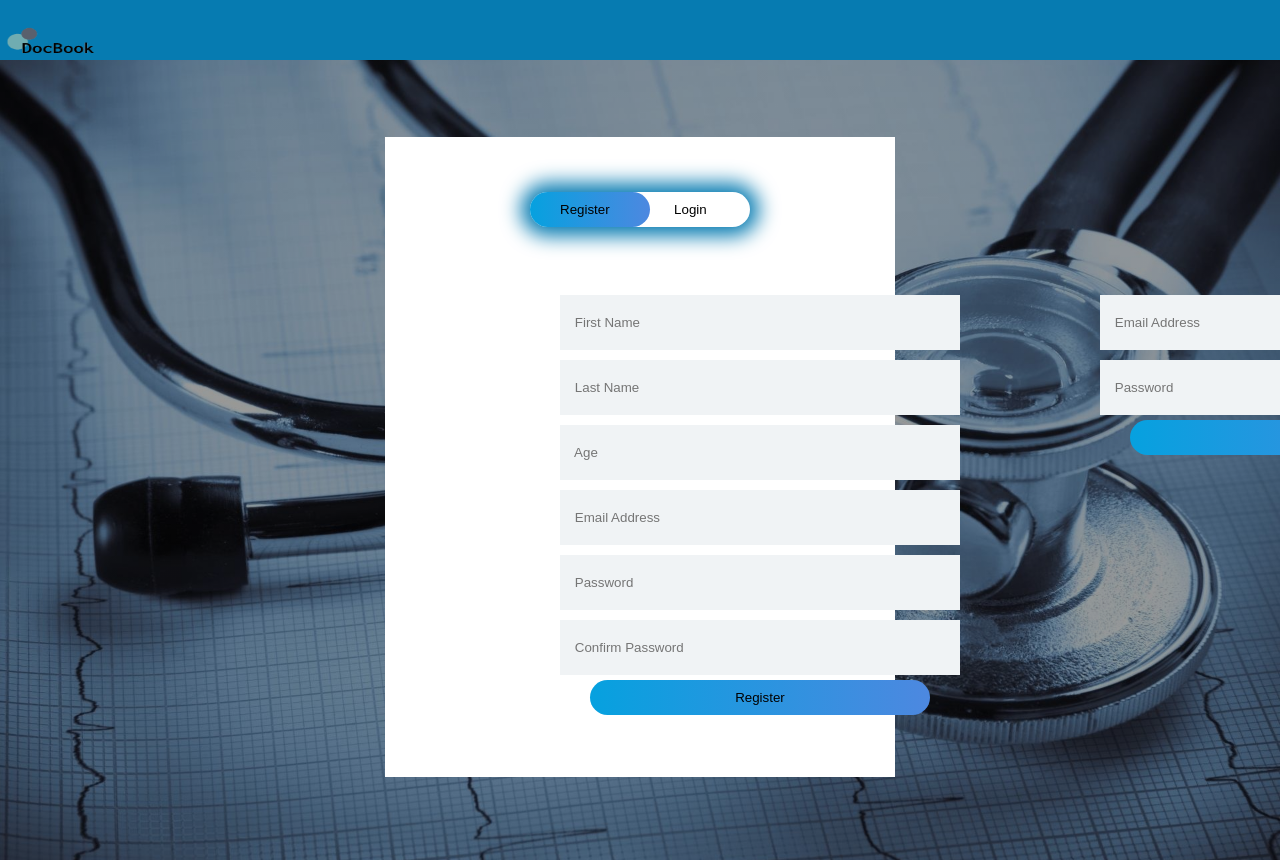
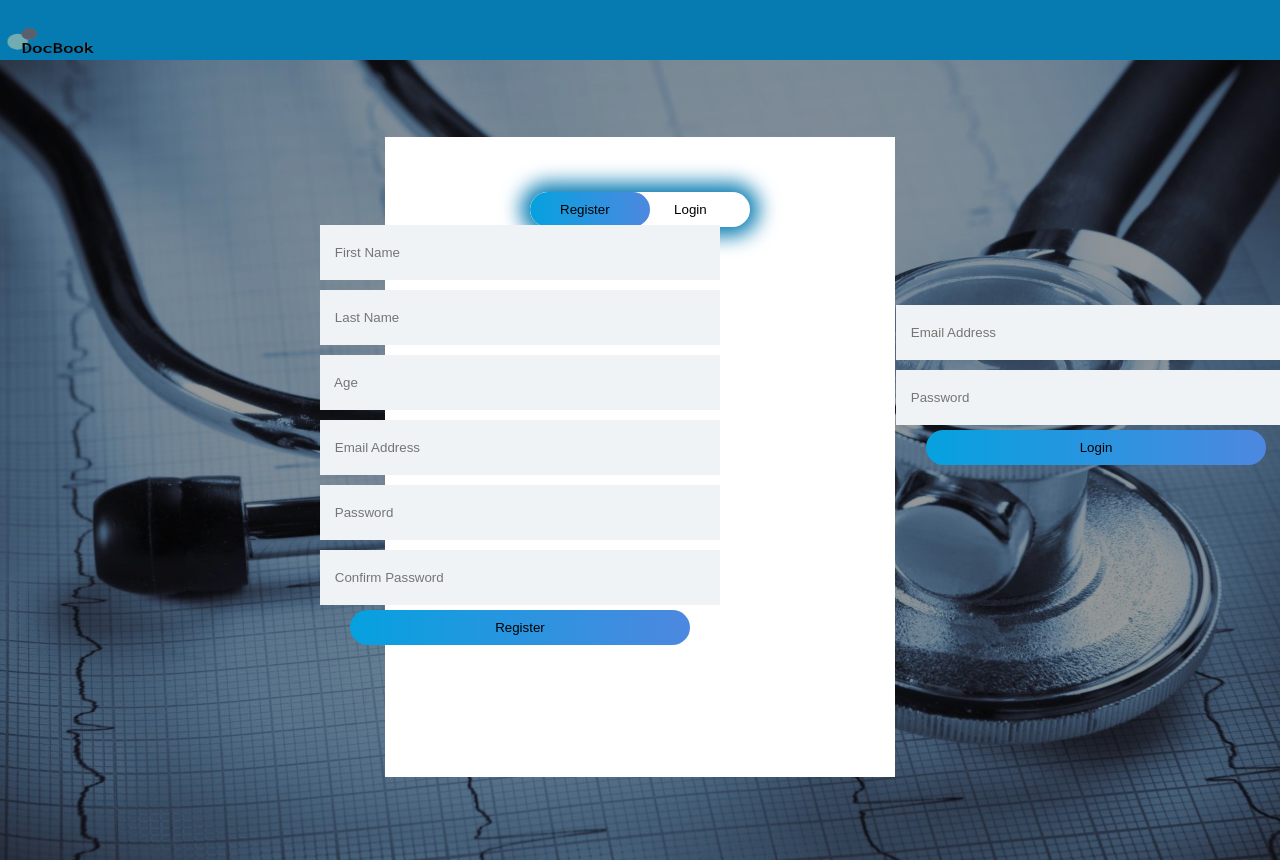
Before and after one commit to VP1996/SES1A-TM-5, a PHP site: page /Regologin.html in a window 1280 px wide. Run offline with PHP 8.4, Linux system fonts and the light colour scheme.

Commit message:
rego/login

```diff
--- a/docbook/Regologin.html
+++ b/docbook/Regologin.html
@@ -87,9 +87,9 @@
     {
 
 
-        x.style.left="-1100px";
-        y.style.left="560px";
-        z.style.left="110px";
+        x.style.left="-80%";
+        y.style.left="37%";
+        z.style.left="35%";
 
     }
 
@@ -98,8 +98,8 @@
     {
 
 
-        x.style.left="560px";
-        y.style.left="-1100px";
+        x.style.left="37%";
+        y.style.left="-80%";
         z.style.left="0px";
 
     }
--- a/docbook/css/regologon.css
+++ b/docbook/css/regologon.css
@@ -31,10 +31,11 @@ position: relative;
 margin: 6% auto;
 background: #fff;
 padding: 5px;
-overflow: hidden;
+
 
 
 }
+
 .logo {
 
 
@@ -62,7 +63,7 @@ margin: 50px auto;
 position:relative;
 box-shadow:0 0 20px 9px rgb(6, 123, 177);
 border-radius: 30px;
-
+overflow: hidden;
 }
 
 
@@ -90,8 +91,8 @@ border-radius: 30px;
     }
 
     .input-group{
-        top: 300px;
-        left: 560px;
+        top: 20%;
+        left: 25%;
         position: absolute;
         width: 400px;
         transition: 0.5s;
@@ -130,15 +131,17 @@ border-radius: 30px;
 
 #Register{
 
-left:560px;
-top: 230px;
+left:60%S;
+top: 30%S;
+
 
 
 }
 
 #Login{
-left: 1100px;
-top: 230px;
+left: 70%;
+top: 30%;
+
 
 
 }
```
